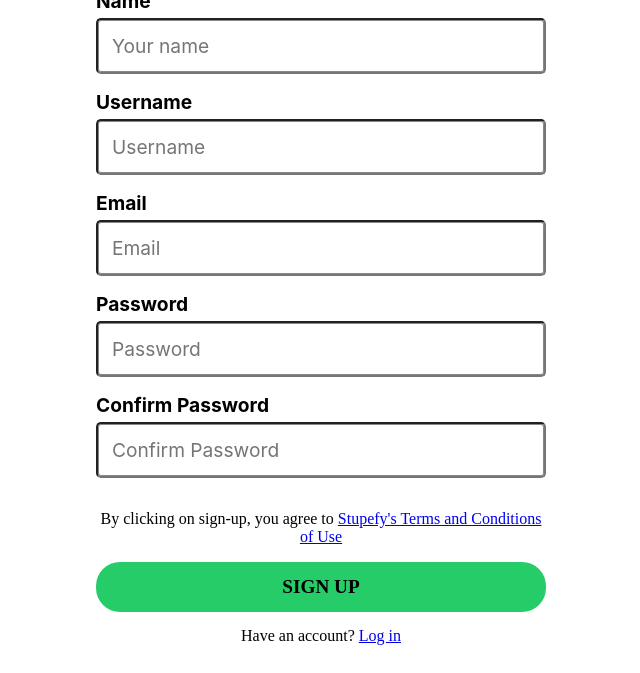
After one commit to ARomygithub/Stupefy-Web, a PHP site: page /public/register.php in a window 1280 px wide. The commit adds this page. Shown: the part 353-1026 px from the top of the page, without its empty margins (319-959 px from the left). Run offline with PHP 8.4, Linux system fonts and the light colour scheme.

```diff
--- a/public/css/login-reg.css
+++ b/public/css/login-reg.css
@@ -6,6 +6,7 @@
     display: flex;
     flex-direction: column;
     row-gap: 10px;
+    text-align: center;
 }
 
 .input {
@@ -15,6 +16,7 @@
 }
 
 .input label {
+    text-align: start;
     font-weight: 700;
     margin-bottom: 5px;
     font-size: 1.2rem;
@@ -86,3 +88,50 @@ hr {
     font-family: "Exo";
     border: 1px solid #000;
 }
+
+.field {
+    padding: 0px 0px 16px 0px;
+    display: flex;
+    flex-direction: column;
+}
+
+.field label {
+    text-align: start;
+    font-weight: 700;
+    margin-bottom: 5px;
+    font-size: 1.2rem;
+    font-family: "Inter";
+}
+
+.field input {
+    padding: 14px;
+    box-sizing: border-box;
+    /* border: 1px solid #ccc; */
+    box-shadow: inset 0 0 0 1px var(--essential-subdued,#878787);
+    border-radius: 5px;
+    font-size: 1.2rem;
+    font-family: "Inter";
+}
+
+#register-button {
+    text-align: center;
+    background-color: #25CC68;
+    color: #000;
+    padding: 14px;
+    border-radius: 24px;
+    border: none;
+    cursor: pointer;
+    font-weight: 700;
+    margin-bottom: 5px;
+    font-size: 1.2rem;
+    font-family: "Exo";
+    width: 100%;
+}
+
+/* .to-login {
+    text-align: center;
+}
+
+.to-term {
+    text-align: center;
+} */
--- /dev/null
+++ b/public/register.php
@@ -0,0 +1,46 @@
+<?php
+    function echo_field($name, $type, $placeholder, $value = ""){
+        $html = <<<"EOT"
+            <div class="field">
+                <label for="$name">$name</label>
+                <input type="$type" name="$name" placeholder="$placeholder" value="$value" />
+            </div>
+        EOT;
+
+        echo $html;
+    }
+?>
+
+<!DOCTYPE html>
+<hmtl lang="en">
+<head>
+    <meta charset="UTF-8">
+    <meta http-equiv="X-UA-Compatible" content="IE=edge">
+    <meta name="viewport" content="width=device-width, initial-scale=1.0">
+    <title>Register - Stupefy</title>
+    <link rel="stylesheet" href="css/login-reg.css" />
+</head>
+<body>
+    <div id="container">
+        <div id="content">
+            <div id="logo">
+                <img src="img/logo.png" alt="logo" />
+            </div>
+            <div id="register-form">
+                <form action="register.php" method="POST">
+                    <?php echo_field("Name", "text", "Your name"); ?>
+                    <?php echo_field("Username", "text", "Username"); ?>
+                    <?php echo_field("Email", "email", "Email"); ?>
+                    <?php echo_field("Password", "password", "Password"); ?>
+                    <?php echo_field("Confirm Password", "password", "Confirm Password"); ?>
+                    <p class="to-term">By clicking on sign-up, you agree to <a href="tes.php">Stupefy's Terms and Conditions of Use</a></p>
+                    <button id="register-button">
+                        <label>SIGN UP</label>
+                    </button>
+                </form>
+            </div>
+            <label class="to-login">Have an account? <a href="login.php">Log in</a></label>
+        </div>
+    </div>
+</body>
+</hmtl>
```
